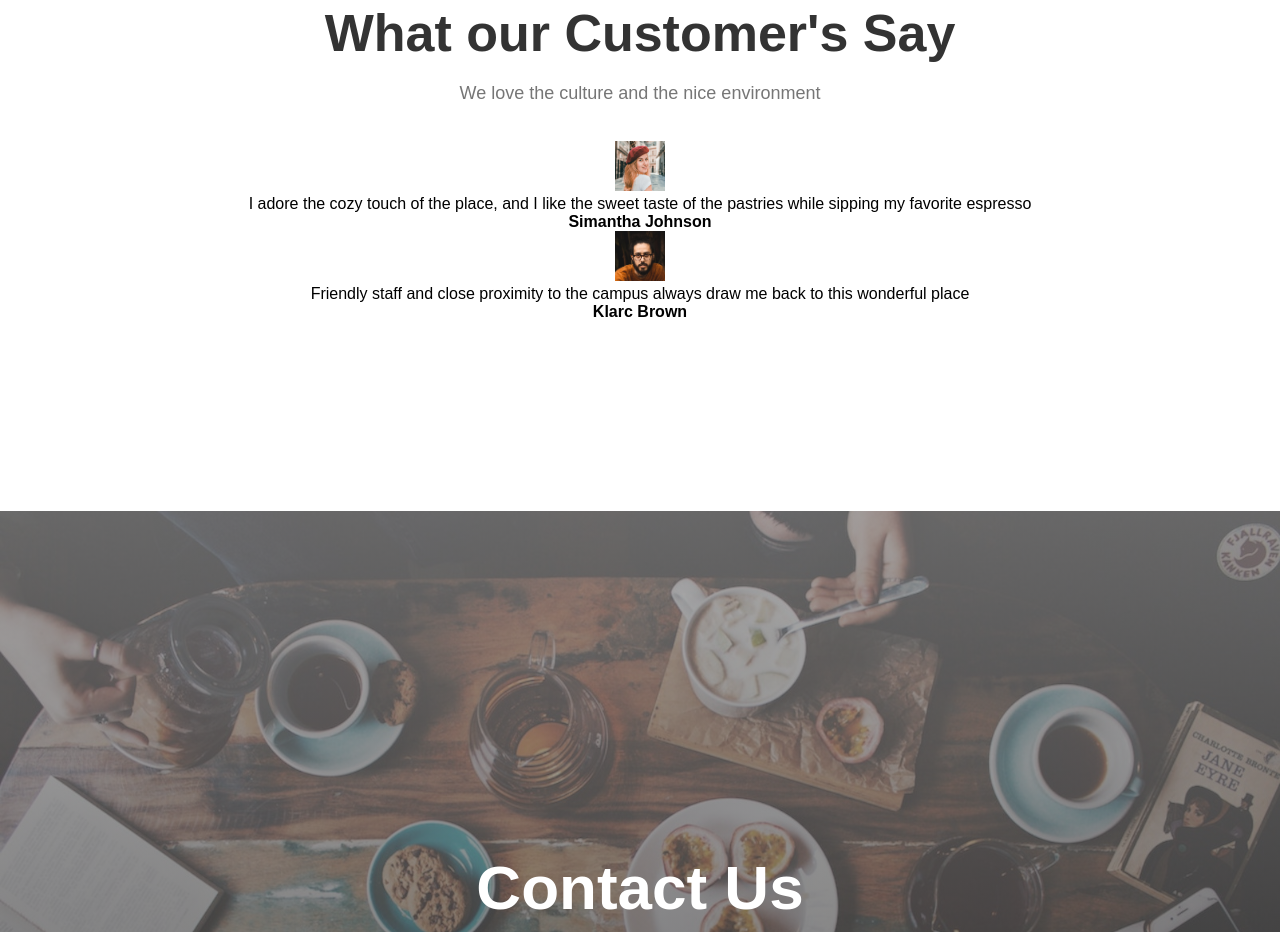
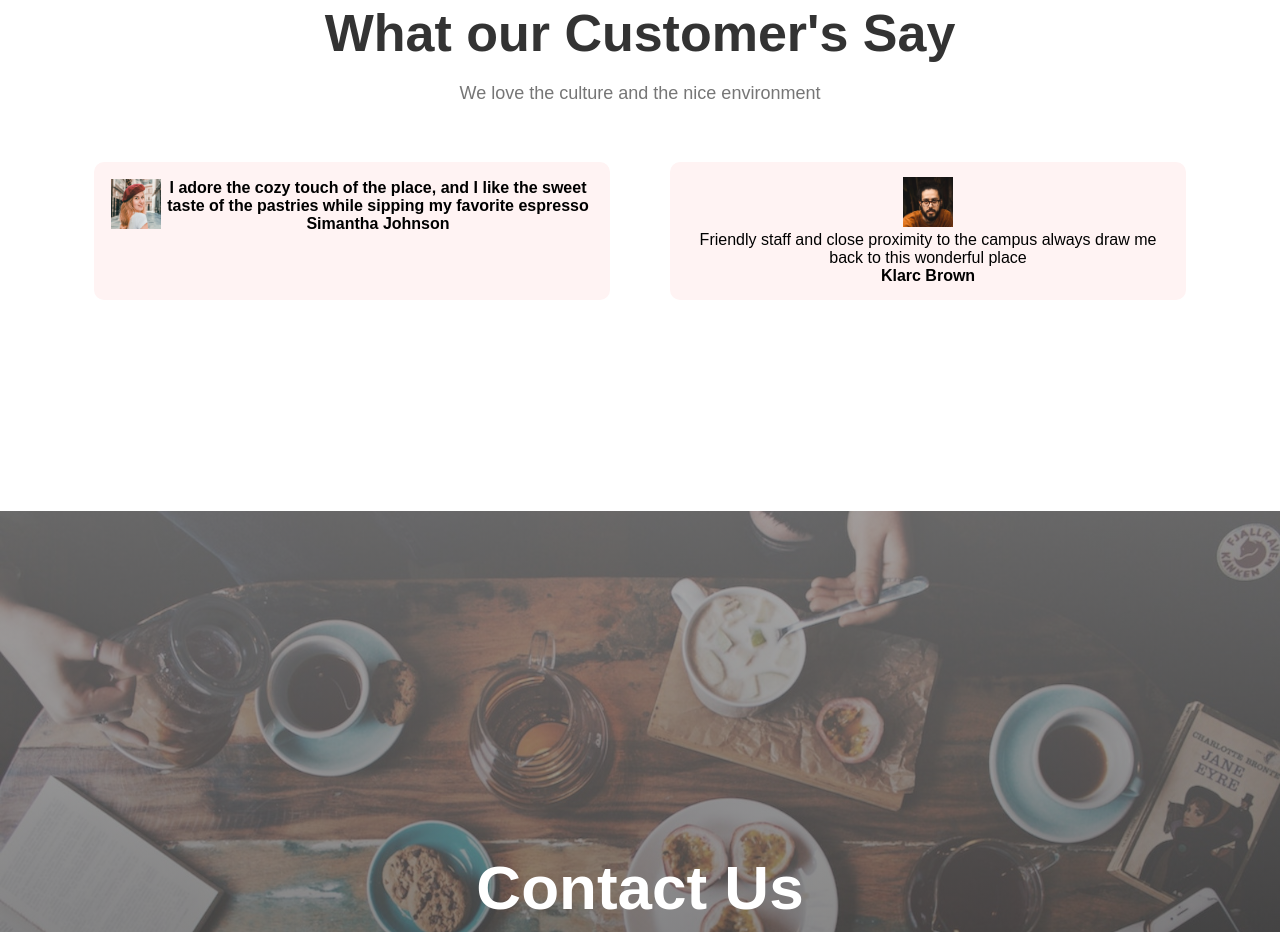
Before and after one commit to alisafek/DoIS, a plain HTML site: page index.html in a window 1280 px wide. Shown: the part 1969-2901 px from the top of the page. Drawn offline with Linux system fonts and the light colour scheme.

Commit message:
testimonials changes

```diff
--- a/index.html
+++ b/index.html
@@ -125,15 +125,22 @@
           We love the culture and the nice environment
         </p>
       </div>
-      <div class="grid-2-cols-offer">
+      <div class="grid-2-cols-testimonials">
+
+
       <div class="column-testimonials">
-        <img src="images/user1.jpg" alt="Samantha Johnson photo"  width="50" height="50" /></a>
-        <p>
-          I adore the cozy touch of the place, and I like the sweet taste of the pastries while sipping my
-favorite espresso
-        </p>
-        <strong> Simantha Johnson</strong>
+        <table>
+          <tr>
+            <th> <img src="images/user1.jpg" alt="Samantha Johnson photo"  width="50" height="50" /></a> </th>
+            <th> <p>I adore the cozy touch of the place, and I like the sweet taste of the pastries while sipping my
+favorite espresso </p>
+            <strong> Simantha Johnson</strong>
+            </th>
+          </tr>
+         </table>
       </div>
+
+
       <div class="column-testimonials">
         <img src="images/user2.jpg" alt="Klarc Brown photo"  width="50" height="50" /></a>
         <p>
@@ -141,6 +148,8 @@ favorite espresso
         </p>
         <strong> Klarc Brown</strong>
       </div>
+
+
     </div>
     </section>
 
--- a/style.css
+++ b/style.css
@@ -104,6 +104,8 @@ nav .fa {
   display: none;
 }
 
+/* ----------------SECTION OFFER-----------------------*/
+
 .offer {
   min-height: 70vh;
   width: 100%;
@@ -170,7 +172,7 @@ nav .fa {
   transition: 1s;
   box-shadow: 0 0 11px rgba(33, 33, 33, 0.2);
 }
-
+/* ----------------SECTION MENU-----------------------*/
 .menu {
   min-height: 70vh;
   width: 100%;
@@ -254,11 +256,11 @@ nav .fa {
   opacity: 1;
 }
 
+/* ----------------SECTION TESTIMINIALS-----------------------*/
+
 .testimonials {
   min-height: 70vh;
   width: 100%;
-  /* background-position: center; */
-  /* background-size: cover; */
   position: relative;
 }
 
@@ -282,18 +284,28 @@ nav .fa {
   color: #767676;
 }
 
-.grid-2-cols-offer {
+.grid-2-cols-testimonials {
   display: flex;
   flex-flow: row wrap;
   justify-content: center;
-  /* margin: 5px 0; */
-  width: 100%;
+  width: 90%;
   top: 50%;
   left: 50%;
   position: absolute;
   text-align: center;
   transform: translate(-50%, -50%);
 }
+
+.column-testimonials {
+  flex: 1;
+  border: none;
+  margin: 30px;
+  padding: 15px;
+  border-radius: 10px;
+  background-color: #fff3f3;
+}
+
+/* ----------------SECTION CINTACT-----------------------*/
 
 .contact {
   min-height: 100vh;
@@ -311,6 +323,8 @@ nav .fa {
 .contact h1 {
   margin: 40px;
 }
+
+/* ----------------SECTION FOOTER-----------------------*/
 
 .footer {
   min-height: 50vh;
```
